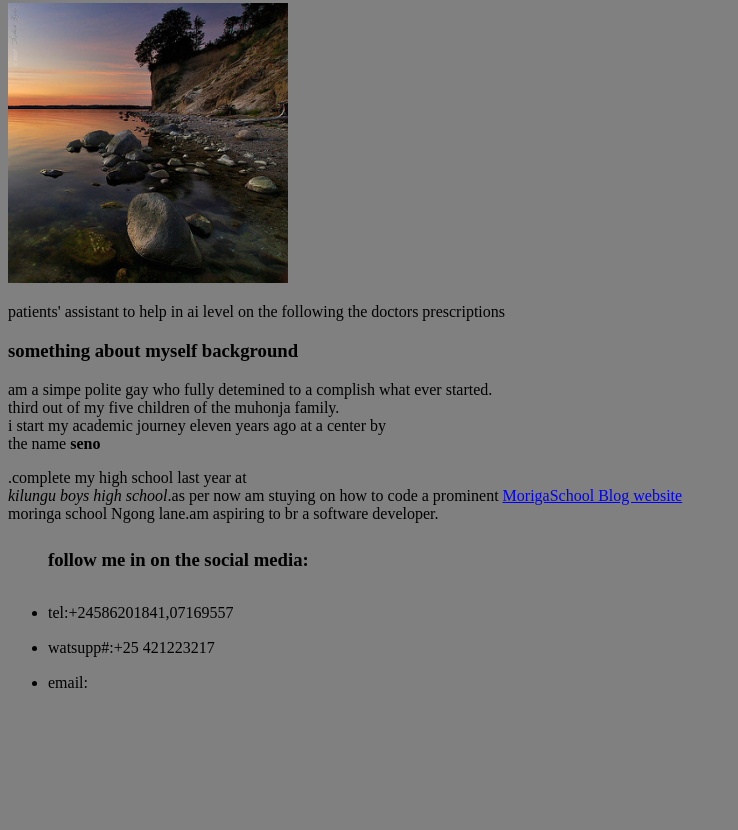
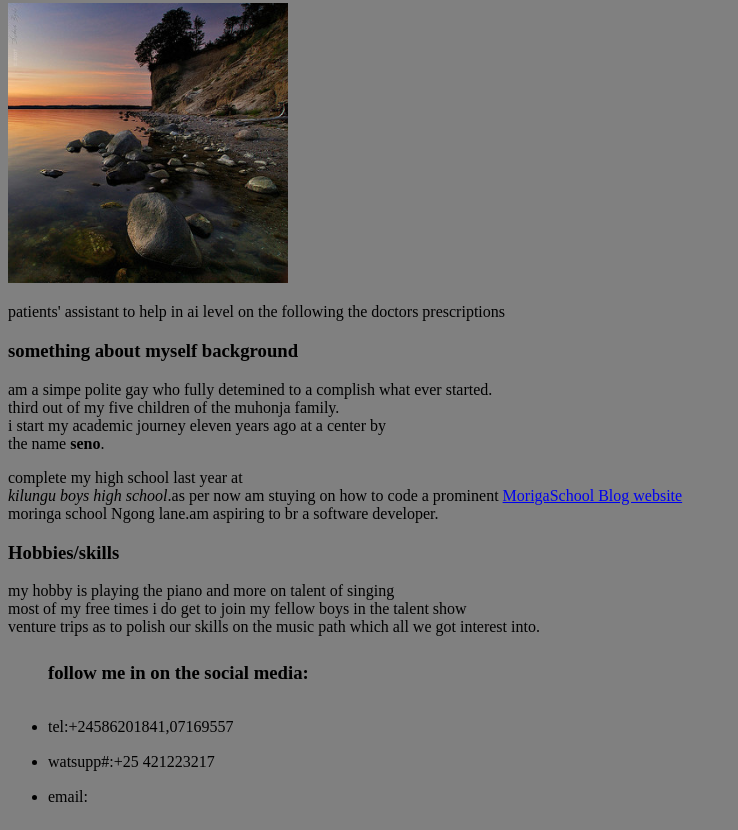
Before and after one commit to Marihonajh/Strucuture, a plain HTML site: page index.html in a window 1280 px wide. Shown: the part 1175-2005 px from the top of the page, without its empty margins (0-738 px from the left). Before the commit the page ends 1891 px from the top, so only its background shows below. Drawn offline with Linux system fonts and the light colour scheme.

Commit message:
style up the navigators

```diff
--- a/css/styles.css
+++ b/css/styles.css
@@ -35,3 +35,6 @@ h1 {
 p {
   font-family: inherit;
 }
+#About me {
+  overflow: scroll;
+}
--- a/index.html
+++ b/index.html
@@ -41,13 +41,16 @@ project about concervation of the trees" max="100">0%</progress>
 <img src="images/ck.jpg" alt="ck photo" width="280" height="280">
 <p>patients' assistant to help in ai level on the following the doctors prescriptions</p>
 </div>
-    <div id="About">
+    <div id="About me">
       <h3>something about myself background</h3>
     <p>am a simpe polite gay who fully detemined to a complish what ever started.</br>
     third out of my five children of the muhonja family.</br>
     i start my academic journey eleven years ago at a center by </br>
-    the name <strong>seno</strong></p>.complete my high school last year at</br> <em>kilungu boys high school</em>.as per now am stuying on how to code a prominent <a href="https://www.SpocMoringaSchool.woardpress.com" target="_blank">MorigaSchool Blog website</a></br>
-    moringa school Ngong lane.am aspiring to br a software developer.
+    the name <strong>seno</strong>.</p>
+    <p>complete my high school last year at</br> <em>kilungu boys high school</em>.as per now am stuying on how to code a prominent <a href="https://www.SpocMoringaSchool.woardpress.com" target="_blank">MorigaSchool Blog website</a></br>
+    moringa school Ngong lane.am aspiring to br a software developer.</p>
+    <h3>Hobbies/skills</h3>
+    <p>my hobby is playing the piano and more on talent of singing</br> most of my free times i do get to join my fellow boys in the talent show </br>venture trips as to polish our skills on the music path which all we got interest into.</p>
   </div>
     <footer id="Contacts">
       <ul>
```
Also changed, not shown: 1 other file.
